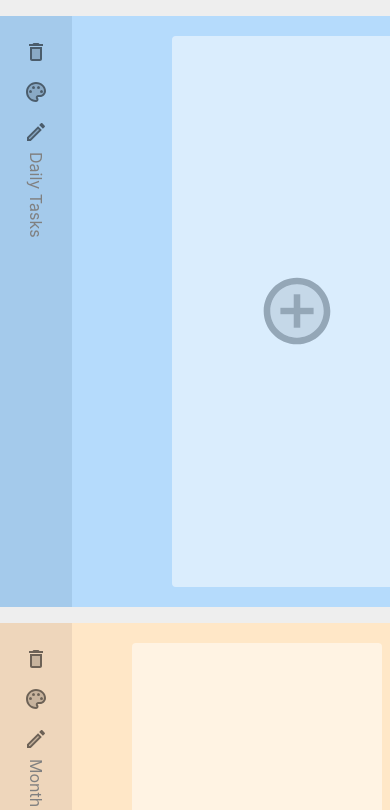
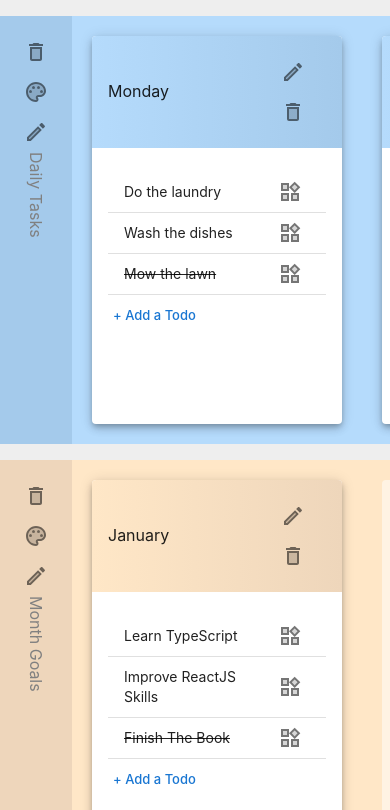
Before and after one commit to Tahagroup/Tail-do, a React (Create React App) app: page / in a window 390 px wide. Shown: the top 810 px of the page. Built offline with nearby package versions, Linux system fonts and the light colour scheme; a web font is replaced by a local one.

Commit message:
Bug Fix
Mobile screen not showing bug fix

```diff
--- a/src/Card/ToDoCard.js
+++ b/src/Card/ToDoCard.js
@@ -71,7 +71,7 @@ function ToDoCard(props) {
       elevation={5}
       sx={{
         m: "20px",
-        // minWidth: "250px",
+        minWidth: "250px",
       }}
     >
       <CardContent
```
